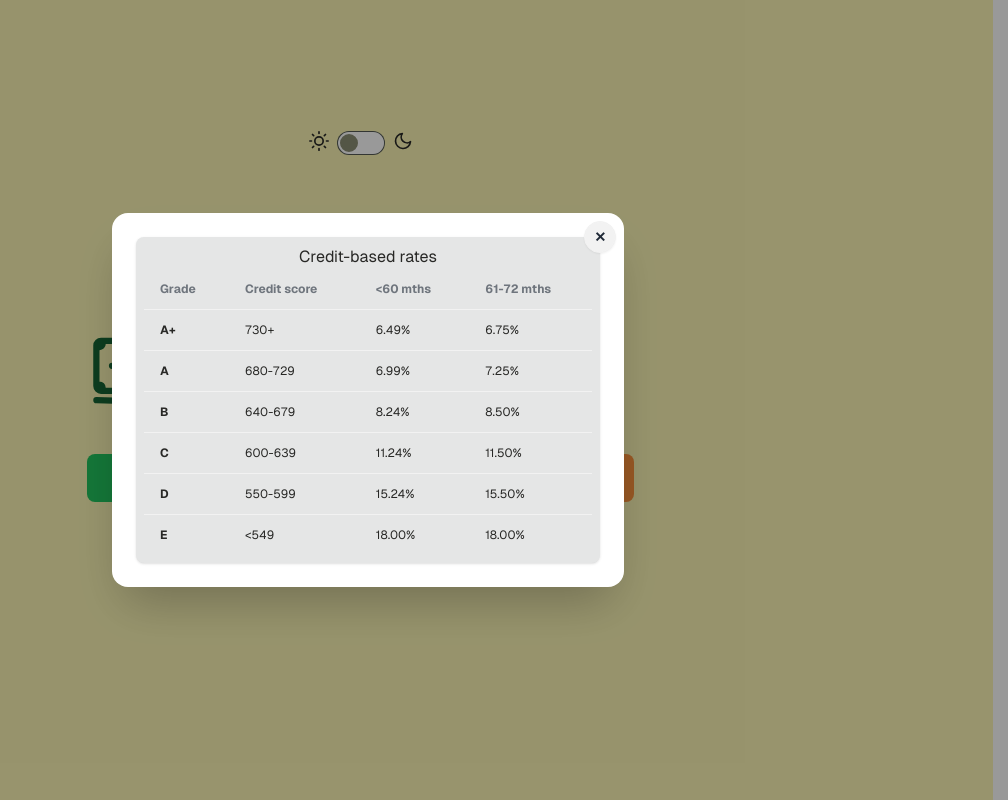
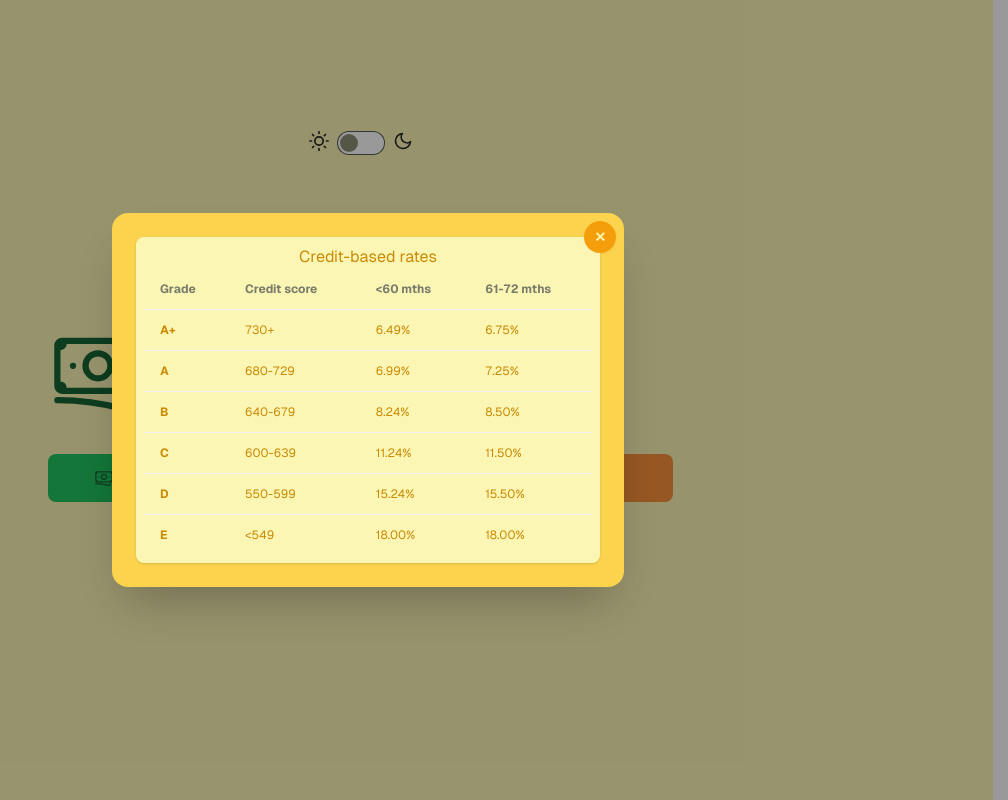
Before and after one commit to Meelenych/loan_calc, a Next.js app: page / in a window 1280 px wide. Both pictures are taken after a click on the button "Check interest rates". Shown: the whole page, without its empty margins (272-1280 px from the left). Built offline with nearby package versions, Linux system fonts and the light colour scheme.

Commit message:
credit score table colors fix

```diff
--- a/app/page.js
+++ b/app/page.js
@@ -38,25 +38,24 @@ export default function Home() {
 					</Link>
 					{/* Interest rates */}
 					<button
-						className='btn rounded-lg btn-warning w-full h-10'
+						className='rounded-lg bg-yellow-400 text-black font-semibold hover:bg-yellow-500 w-full h-10 sm:h-12 px-4 sm:px-5'
 						onClick={() => document.getElementById('my_modal_3').showModal()}>
 						Check interest rates
 					</button>
 					<dialog
 						id='my_modal_3'
 						className='modal'>
-						<div className='modal-box'>
+						<div className='modal-box bg-amber-300'>
 							<form method='dialog'>
-								{/* if there is a button in form, it will close the modal */}
-								<button className='btn btn-sm btn-circle  absolute right-2 top-2'>
+								<button className='btn btn-sm btn-circle border-none absolute right-2 top-2 text-background bg-amber-500 hover:bg-amber-600'>
 									✕
 								</button>
 							</form>
 
 							{/* Rates table */}
-							<div className='bg-base-300 rounded-lg z-[1] p-2 shadow'>
+							<div className='bg-background rounded-lg z-[1] p-2 shadow text-yellow-600'>
 								<h5 className='text-base text-center'>Credit-based rates</h5>
-								<table className='table table-xs sm:table'>
+								<table className='table table-xs sm:table '>
 									{/* head */}
 									<thead>
 										<tr>
```
